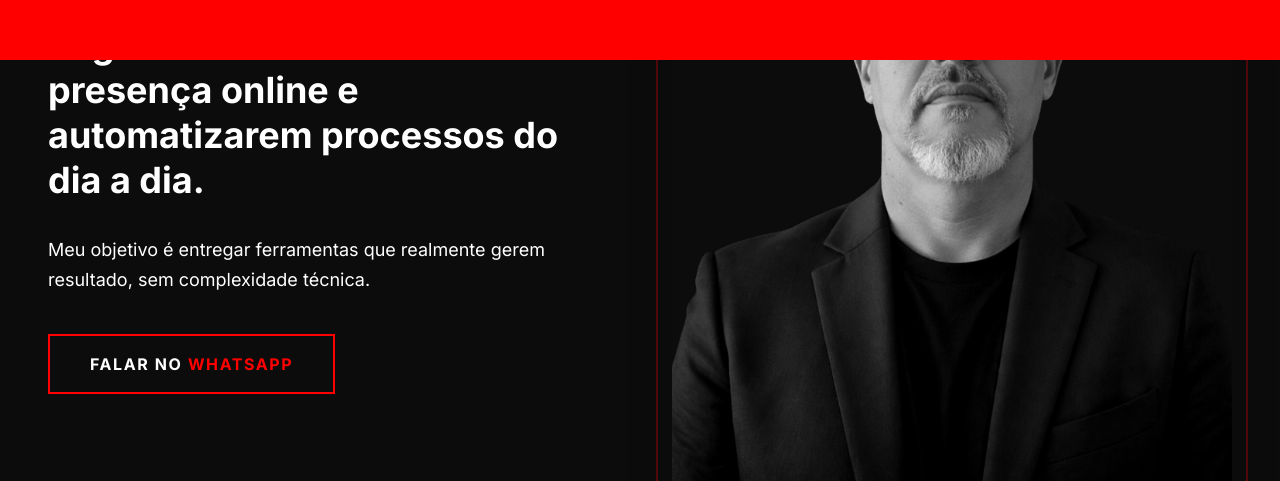
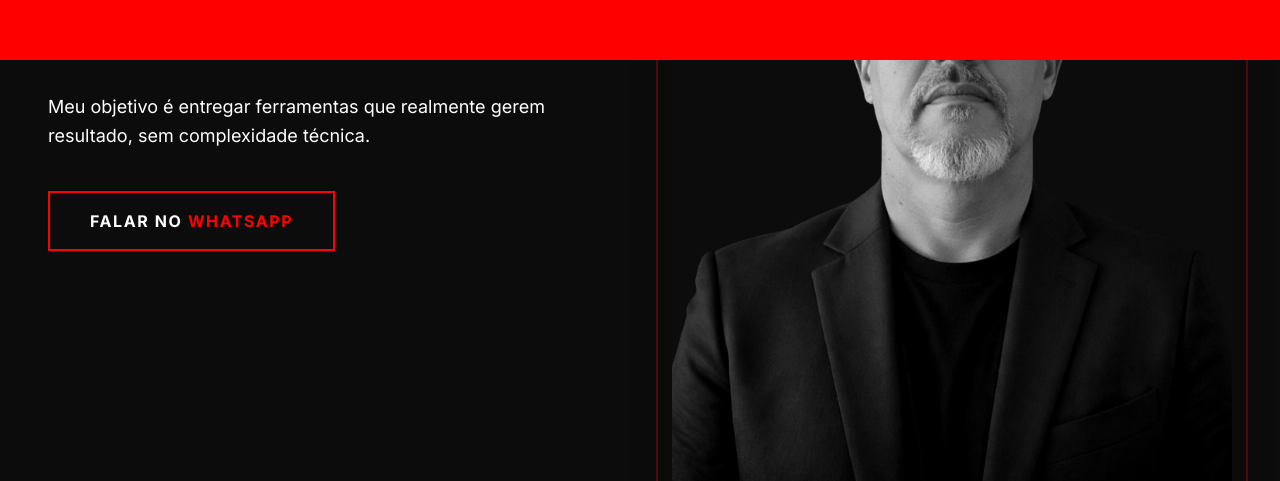
Before and after one commit to jrmacbrandt/J.Roberto, a React (Vite) app: page / in a window 1280 px wide. Shown: the part 1540-2021 px from the top of the page. Built offline with nearby package versions, Linux system fonts and the light colour scheme; a web font is replaced by a local one.

Commit message:
style: alinhar foto com o topo do texto no Sobre Mim

```diff
--- a/src/App.tsx
+++ b/src/App.tsx
@@ -282,8 +282,8 @@ const About = () => {
           </div>
         </div>
 
-        <div className="grid lg:grid-cols-2 gap-16 items-center mb-24">
-          <div className="about-text order-2 lg:order-1">
+        <div className="grid lg:grid-cols-2 gap-16 items-start mb-24">
+          <div className="about-text">
             <h3 className="text-2xl md:text-4xl font-bold mb-8 leading-tight">
               Sou um <span className="color">desenvolvedor</span> focado em criar soluções simples e eficientes para pequenos negócios aumentarem sua presença online e automatizarem processos do dia a dia.
             </h3>
@@ -296,7 +296,7 @@ const About = () => {
               </a>
             </div>
           </div>
-          <div className="about-img relative order-1 lg:order-2 max-w-md mx-auto lg:max-w-none">
+          <div className="about-img relative max-w-md mx-auto lg:max-w-none">
             <div className="absolute -inset-4 border-2 border-color z-0 opacity-30"></div>
             <div className="relative z-10 overflow-hidden rounded-sm shadow-2xl">
               <img
```
